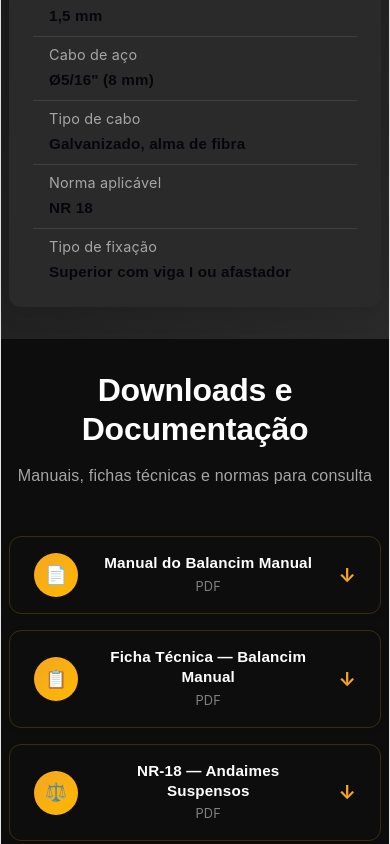
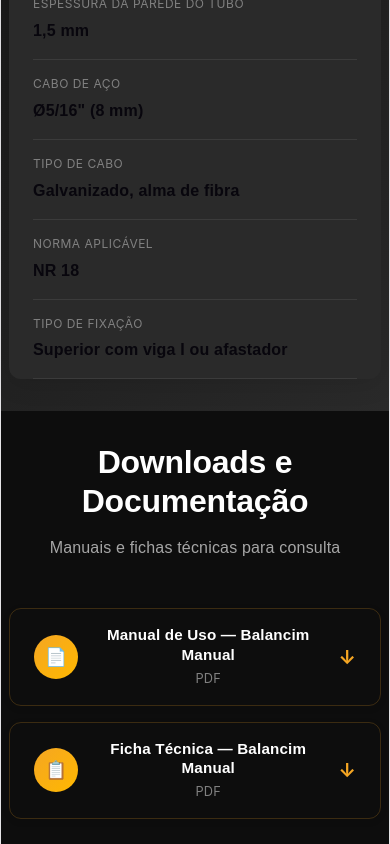
Before and after one commit to kaykyrugani/toplocacoes, a React (Vite) app: page /balancim-manual in a window 390 px wide. Shown: the part 4000-4844 px from the top of the page. Built offline with nearby package versions, Linux system fonts and the light colour scheme; no server answers.

Commit message:
att pdfs dowlaod

```diff
--- a/src/components/sections/TechSpecs.css
+++ b/src/components/sections/TechSpecs.css
@@ -5,12 +5,11 @@
 
 .tech-specs__grid {
   display: grid;
-  grid-template-columns: repeat(auto-fit, minmax(280px, 1fr));
-  gap: var(--space-md);
+  grid-template-columns: repeat(2, 1fr);
+  gap: 0;
   margin-top: var(--space-2xl);
   background: var(--surface);
   border-radius: var(--radius-lg);
-  padding: var(--space-xl);
   box-shadow: 0 6px 24px rgba(0, 0, 0, 0.1);
 }
 
@@ -18,26 +17,31 @@
   display: flex;
   justify-content: space-between;
   align-items: center;
-  padding: var(--space-md) var(--space-lg);
-  border-bottom: 1px solid color-mix(in srgb, var(--text) 10%, transparent);
+  padding: var(--space-lg) var(--space-xl);
+  border-bottom: 1px solid color-mix(in srgb, var(--text) 8%, transparent);
   transition: background-color 0.2s ease;
 }
 
-.tech-specs__item:last-child {
-  border-bottom: none;
-  padding-bottom: 0;
+/* divisor horizontal a cada 2 itens (fim de linha no grid 2 colunas) */
+.tech-specs__item:nth-child(2n) {
+  border-bottom: 1px solid color-mix(in srgb, var(--text) 8%, transparent);
+}
+
+.tech-specs__item:nth-child(2n-1) {
+  border-right: 1px solid color-mix(in srgb, var(--text) 8%, transparent);
 }
 
 .tech-specs__item:hover {
-  background-color: color-mix(in srgb, var(--primary) 5%, transparent);
-  border-radius: var(--radius-sm);
+  background-color: color-mix(in srgb, var(--primary) 4%, transparent);
 }
 
 .tech-specs__label {
   font-family: var(--font-body);
-  font-size: 0.9rem;
+  font-size: 0.85rem;
+  font-weight: 400;
   color: var(--text-secondary);
   line-height: 1.4;
+  max-width: 70%;
 }
 
 .tech-specs__value {
@@ -47,8 +51,13 @@
   color: var(--text-h);
   text-align: right;
   white-space: nowrap;
+  flex-shrink: 0;
+  margin-left: var(--space-md);
 }
 
+/* ========================================
+   TABLET 768px – coluna única
+   ======================================== */
 @media (max-width: 768px) {
   .tech-specs {
     padding: var(--space-xl) 0;
@@ -56,18 +65,39 @@
 
   .tech-specs__grid {
     grid-template-columns: 1fr;
-    padding: var(--space-lg);
-    gap: 0;
+    padding: 0 var(--space-lg);
   }
 
   .tech-specs__item {
     flex-direction: column;
     align-items: flex-start;
-    gap: 4px;
-    padding: var(--space-sm) var(--space-md);
+    gap: 6px;
+    padding: var(--space-md) 0;
+    border-right: none;
+  }
+
+  .tech-specs__item:nth-child(2n) {
+    border-bottom: 1px solid color-mix(in srgb, var(--text) 8%, transparent);
+  }
+
+  .tech-specs__item:nth-child(2n-1) {
+    border-right: none;
+  }
+
+  .tech-specs__label {
+    display: block;
+    font-size: 0.75rem;
+    text-transform: uppercase;
+    letter-spacing: 0.5px;
+    color: var(--text-muted);
+    max-width: 100%;
   }
 
   .tech-specs__value {
+    display: block;
+    font-size: 1rem;
     text-align: left;
+    white-space: normal;
+    margin-left: 0;
   }
 }
--- a/src/data/balancimEletricoContent.js
+++ b/src/data/balancimEletricoContent.js
@@ -213,24 +213,18 @@ export const balancimEletricoContent = {
 
   downloads: {
     title: "Downloads e Documentação",
-    subtitle: "Manuais, fichas técnicas e normas para consulta",
+    subtitle: "Manuais e fichas técnicas para consulta",
     files: [
       {
-        label: "Manual do Balancim Elétrico",
+        label: "Manual de Montagem — Balancim Elétrico",
         icon: "📄",
-        href: "/downloads/manual-balancim-eletrico.pdf",
+        href: "/downloads/MANUAL DE MONTAGEM BALANCIM ELÉTRICO (Livreto) 14042025_REV5.pdf",
         type: "PDF"
       },
       {
         label: "Ficha Técnica — Balancim Elétrico",
         icon: "📋",
-        href: "/downloads/ficha-tecnica-balancim-eletrico.pdf",
-        type: "PDF"
-      },
-      {
-        label: "NR-18 — Andaimes Suspensos",
-        icon: "⚖️",
-        href: "/downloads/nr-18-balancim.pdf",
+        href: "/downloads/Ficha Tecnica PADRAO Balancim G2 ELETRICO REV1.pdf",
         type: "PDF"
       }
     ]
--- a/src/data/balancimManualContent.js
+++ b/src/data/balancimManualContent.js
@@ -209,24 +209,18 @@ export const balancimManualContent = {
 
   downloads: {
     title: "Downloads e Documentação",
-    subtitle: "Manuais, fichas técnicas e normas para consulta",
+    subtitle: "Manuais e fichas técnicas para consulta",
     files: [
       {
-        label: "Manual do Balancim Manual",
+        label: "Manual de Uso — Balancim Manual",
         icon: "📄",
-        href: "/downloads/manual-balancim-manual.pdf",
+        href: "/downloads/MANUAL BL MAUNAL REV3 A4.pdf",
         type: "PDF"
       },
       {
         label: "Ficha Técnica — Balancim Manual",
         icon: "📋",
-        href: "/downloads/ficha-tecnica-balancim-manual.pdf",
-        type: "PDF"
-      },
-      {
-        label: "NR-18 — Andaimes Suspensos",
-        icon: "⚖️",
-        href: "/downloads/nr-18-balancim.pdf",
+        href: "/downloads/Ficha Tecnica PADRAO Balancim G2 MANUAL  REV1.pdf",
         type: "PDF"
       }
     ]
--- a/src/data/homeContent.js
+++ b/src/data/homeContent.js
@@ -189,9 +189,11 @@ export const homeContent = {
     formDescription: "Preencha os dados abaixo e nossa equipe entra em contato rapidamente com a melhor solução para sua necessidade.",
     placeholders: {
       name: "Ex: João Silva",
-      whatsapp: "Ex: (11) 91234-5678",
+      profile: "Selecione seu perfil",
+      city: "Ex: Belo Horizonte",
       state: "Selecione o estado da obra",
-      email: "Ex: seuemail@empresa.com (opcional)"
+      email: "Ex: seuemail@empresa.com (opcional)",
+      whatsapp: "Ex: (11) 91234-5678"
     },
     buttonText: "Quero receber contato",
     microcopy: "Retorno rápido • Sem compromisso"
```
